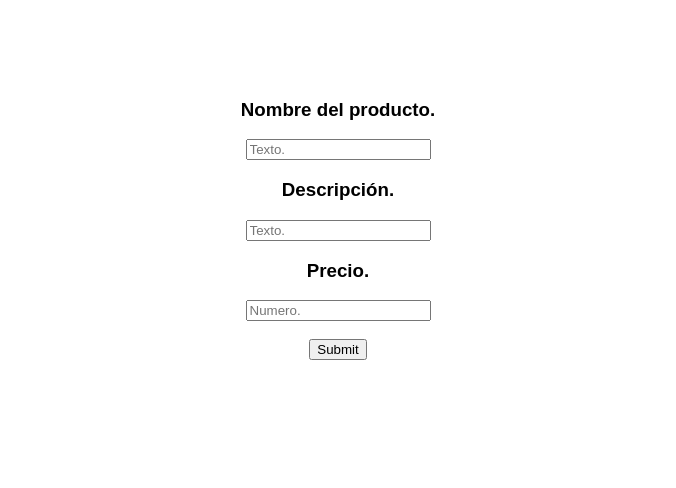
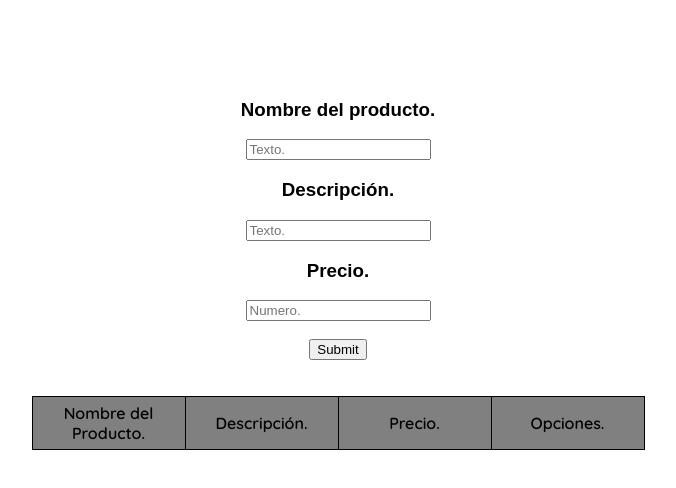
Before and after one commit to JorgeIvan172/Crud, a plain HTML site: page index.html in a window 1280 px wide. Shown: the whole page, without its empty margins (302-978 px from the left). Drawn offline with Linux system fonts and the light colour scheme.

Commit message:
agregue una tabla

```diff
--- a/index.html
+++ b/index.html
@@ -29,7 +29,29 @@
                     <br><br>
                   </div>
                 </div>
+                <br/>
 
 
+ <!--LEONg-->
 
- <!--LEON-->
+       <div class="tabla_Centro">
+       <table class="tabla" id="tabla">
+       <thead>
+       <tr>
+                     <th>Nombre del Producto.</th>
+                     <th>Descripción.</th>
+                    <th>Precio.</th>
+                    <th>Opciones.</th>
+       </tr>
+       </thead>
+       <tbody>
+       </tbody>
+       </table>
+       </div>
+       </form>
+<br/>
+<br/>
+</div>
+</body>
+<script type="text/javascript" src="crud.js"></script>
+</html>
```
